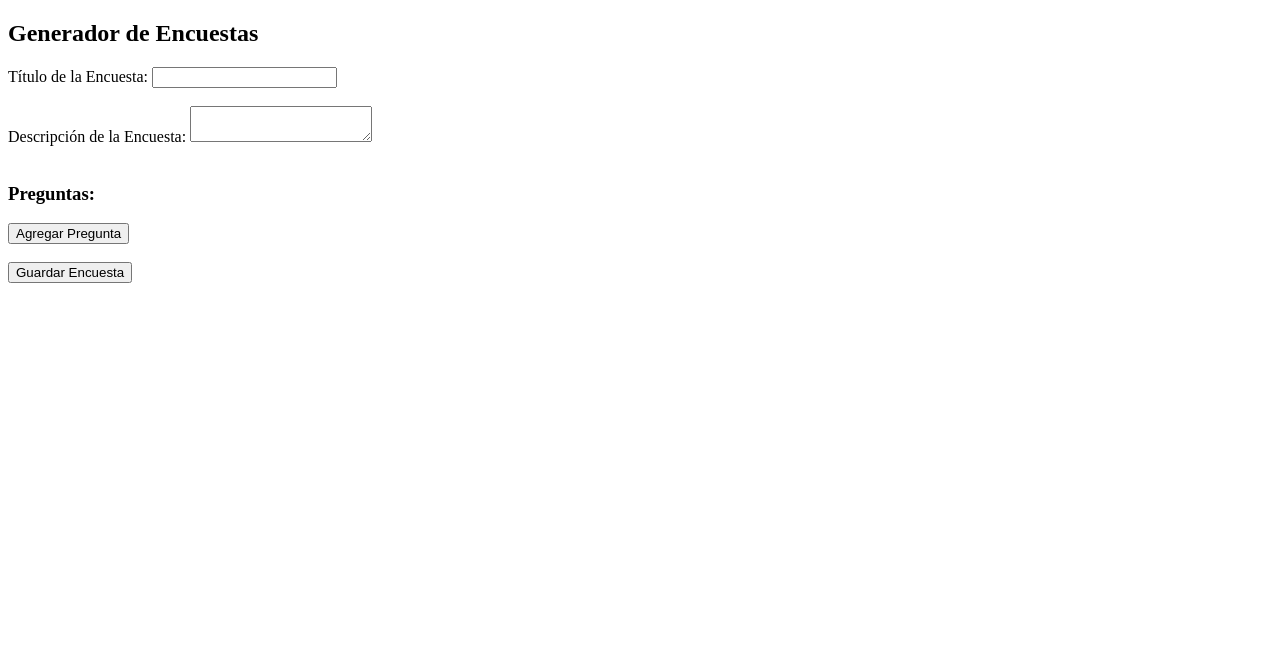
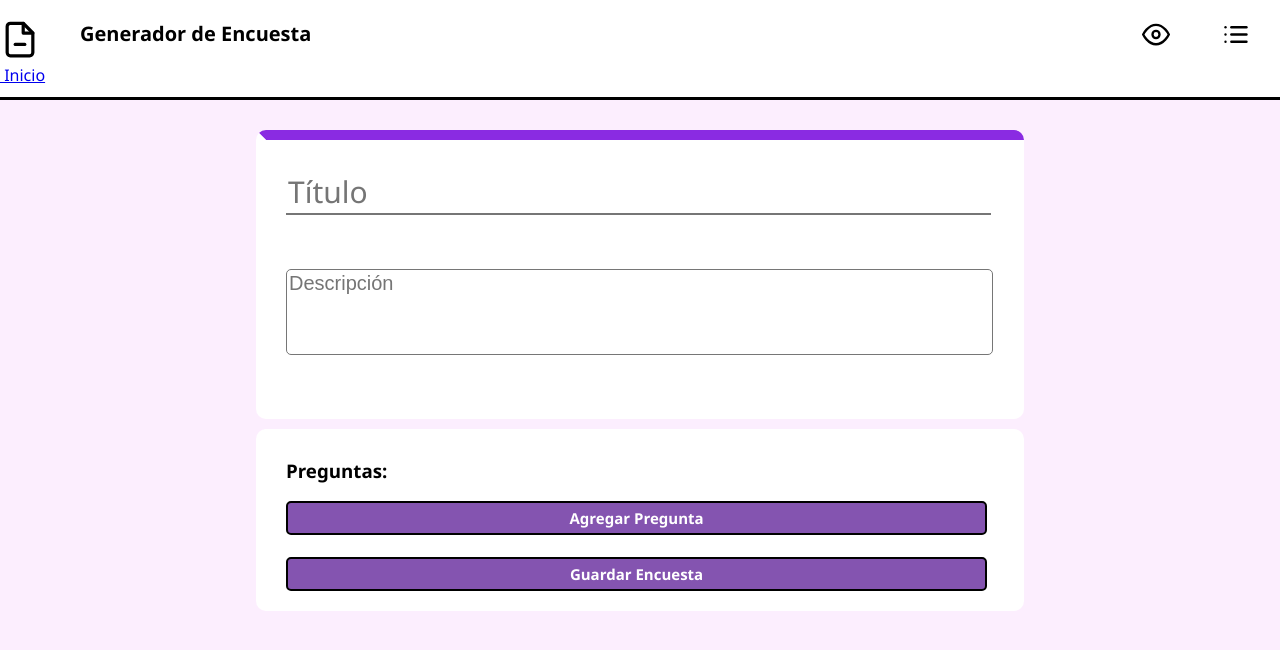
Before and after one commit to VictorMGCYT/GeneradorEncuestas, a PHP site: page /generador2.php in a window 1280 px wide. Shown: the top 650 px of the page. Run offline with PHP 8.4, Linux system fonts and the light colour scheme; the visitor is signed in with stand-in values (Sample User, id 1).

Commit message:
24.10.24
estilo al generador

```diff
--- a/frontend/css/styleGenerador.css
+++ b/frontend/css/styleGenerador.css
@@ -0,0 +1,176 @@
+* {
+    font-family: 'Segoe UI', Tahoma, Geneva, Verdana, sans-serif;
+}
+
+body {
+    margin: 0px;
+    background-color: rgba(250, 224, 254, 0.53);
+}
+
+#bar {
+    box-sizing: border-box;
+    display: flex;
+    width: 100%;
+    position: fixed;
+    height: 100px;
+    background-color: white;
+    z-index: 2;
+    border-bottom: 3px solid black;
+}
+
+.menu button {
+    border-style: none;
+    background-color: transparent;
+    width: 90%;
+    margin: 0;
+    padding: 0;
+    position: relative;
+}
+
+.small-menu {
+    margin-top: 20px;
+    width: 80px;
+}
+
+.right {
+    display: flex;
+    margin-left: auto;
+}
+
+.medium-menu {
+    width: 20%;
+}
+
+.medium-menu h1 {
+    margin-top: 20px;
+    font-size: 20px;
+    text-align: left;
+}
+
+.icon-size {
+    height: 50%;
+    width: 50%;
+}
+
+.icon-size2 {
+    height: 40%;
+    width: 40%;
+}
+
+.tooltip {
+    visibility: hidden;
+    background-color: black;
+    color: #fff;
+    text-align: center;
+    border-radius: 5px;
+    padding: 5px;
+    position: absolute;
+    z-index: 1;
+    top: 115%;
+    left: 50%;
+    transform: translateX(-50%);
+    opacity: 0;
+    transition: opacity 0.3s;
+}
+
+.menu button:hover span.tooltip {
+    visibility: visible;
+    opacity: 1;
+    cursor: pointer;
+}
+
+/* seccion 2 para la parte de las preguntas */
+
+.sec2 {
+    display: flex;
+    flex-wrap: wrap;
+    flex-direction: column;
+    width: 100%;
+    padding-top: 130px;
+}
+
+.encabezado {
+    box-sizing: border-box;
+    width: 60%;
+    height: auto;
+    margin-left: auto;
+    margin-right: auto;
+    padding-top: 30px;
+    padding-left: 20px;
+    padding-bottom: 20px;
+    border-radius: 10px;
+    border-top: 10px solid;
+    border-color: blueviolet;
+    background-color: white;
+    border-left: 10px solid;
+    border-left-color: #ffffff;
+}
+
+.encabezado:hover {
+    border-left: 10px solid;
+    border-left-color: #3b71ca;
+}
+
+.surveyTitle {
+    display: block;
+    width: 95%;
+    margin-bottom: 10px;
+    background-color: transparent;
+    border-top: none;
+    border-left: none;
+    border-right: none;
+    font-size: 30px;
+}
+
+.surveyDescription {
+    display: block;
+    width: 95%;
+    height: 80px;
+    margin-bottom: 0px;
+    background-color: transparent;
+    font-size: 20px;
+    font-family: Arial, Helvetica, sans-serif;
+    resize: none;
+    border-radius: 5px;
+    transition: height 0.2s ease;
+}
+
+.questions {
+    margin-top: 10px;
+    display: flex;
+    flex-wrap: wrap;
+    flex-direction: column;
+    box-sizing: border-box;
+    width: 60%;
+    height: auto;
+    margin-left: auto;
+    margin-right: auto;
+    padding-top: 10px;
+    padding-left: 20px;
+    padding-bottom: 20px;
+    border-radius: 10px;
+    background-color: white;
+    border-left: 10px solid;
+    border-left-color: #ffffff;
+    margin-bottom: 30px;
+}
+
+.questions button{
+    width: 95%;
+    padding-top: 5px;
+    padding-bottom: 5px;
+    font-size: 15px;
+    border-radius: 5px;
+    border: 2px solid black;
+    background-color: rgba(89, 24, 148, 0.737);
+    color: white;
+    font-weight: 600;
+
+
+}
+
+.questions button:hover{
+    background-color: rgba(88, 66, 109, 0.84);
+    cursor: pointer;
+
+}
--- a/frontend/generador2.php
+++ b/frontend/generador2.php
@@ -33,25 +33,57 @@ if(isset($_GET['token'])){
             border: 1px solid #ccc;
         }
     </style>
+    <link rel="stylesheet" href="../css/styleGenerador.css">
 </head>
 <body>
 
-<h2>Generador de Encuestas</h2>
+    <section id="bar">
+        <div class="menu small-menu">
+            <a href="../index.php">
+                <img class="icon-size" src="../iconos/form.svg" alt="">
+                <span style="">&nbsp;Inicio</span>
+            </a>
+        </div>
+        <div class="menu medium-menu">
+            <h1 id="updateTitulo">
+                Generador de Encuesta
+            </h1>
+        </div>
+        <div class="right">
+            <div class="menu small-menu">
+                <button>
+                <img class="icon-size2" src="../iconos/eye.svg" alt="">
+                <span class="tooltip">Vista previa</span>
+                </button>
+            </div>
+            <div class="menu small-menu">
+                <button>
+                <img class="icon-size2" src="../iconos/options.svg" alt="">
+                <span class="tooltip">Opciones</span>
+                </button>
+            </div>
+        </div>
+    </section>
 
-<form id="surveyForm" action="../../backend/resultado.php" method="POST">
-    <label for="surveyTitle">Título de la Encuesta:</label>
-    <input type="text" name="surveyTitle" id="surveyTitle" required><br><br>
 
-    <label for="surveyDescription">Descripción de la Encuesta:</label>
-    <textarea name="surveyDescription" id="surveyDescription" required></textarea><br><br>
+    <section class="sec2">
+        <form id="surveyForm" action="../../backend/resultado.php" method="POST">
+            <div class="encabezado">
+                <input placeholder="Título" type="text" name="surveyTitle" id="surveyTitle" class="surveyTitle" required><br><br>
+                <textarea placeholder="Descripción" name="surveyDescription" id="surveyDescription" class="surveyDescription" required></textarea><br><br>
+            </div>
 
-    <h3>Preguntas:</h3>
-    <div id="questions"></div>
 
-    <button type="button" onclick="addQuestion()">Agregar Pregunta</button><br><br>
+            <div class="questions" id="questions">
 
-    <button type="button" onclick="saveSurvey()">Guardar Encuesta</button>
-</form>
+                <h3>Preguntas:</h3>
+                <button type="button" onclick="addQuestion()">Agregar Pregunta</button><br>
+                <button type="button" onclick="saveSurvey()">Guardar Encuesta</button>
+            </div>
+
+        </form>
+    </section>
+
 
 
 <script src="../scripts/scriptGenerarEncuesta.js"></script>
```
